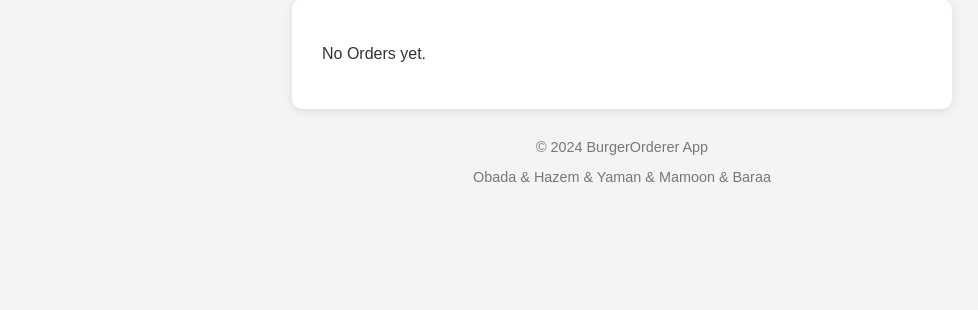
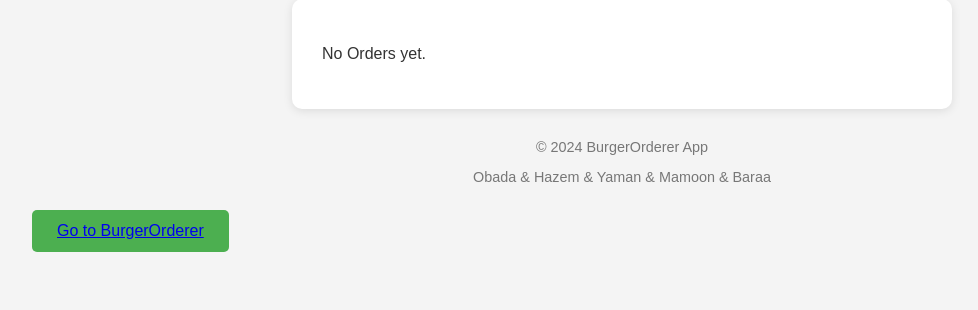
Before and after one commit to obma24/BurgerOrder, a Flask app: page / in a window 1280 px wide. Shown: the part 156-466 px from the top of the page, without its empty margins (18-996 px from the left). Run offline with Flask 3, Linux system fonts and the light colour scheme.

Commit message:
Made buttons (link) to KitchenView and BurgerOrderer
I got a tip for the lab teacher that its better if we had buttons between the burgerorderer and kitchenview, so its easier to follow the links: i made them look good and easy to see

```diff
--- a/Containers/BurgerOrderer/templates/index.html
+++ b/Containers/BurgerOrderer/templates/index.html
@@ -171,8 +171,12 @@
                 <p>Customizations: {{ order.customizations | join(', ') }}</p>
             </div>
         {% endfor %}
+
+        <!-- New button that links to the kitchen view -->
+        <a href="http://localhost:5001/" class="button">Go to Kitchen View</a>
     </div>
     {% endif %}
+
 
     <footer>
         <p>&copy; 2024 Burger Order App</p>
--- a/Containers/KitchenView/templates/kitchen.html
+++ b/Containers/KitchenView/templates/kitchen.html
@@ -75,6 +75,25 @@
             font-size: 0.9em;
             color: #777;
         }
+        .button {
+            background-color: #4CAF50;
+            border: none;
+            color: white;
+            padding: 12px 25px;
+            margin-right: 50px;
+            text-align: center;
+            text-decoration: none;
+            font-size: 16px;
+            border-radius: 5px;
+            cursor: pointer;
+            transition: background-color 0.3s ease;
+            margin-top: 10px;
+            display: inline-block;
+        }
+
+        .button:hover {
+            background-color: #45a049;
+        }
     </style>
 </head>
 <body>
@@ -116,6 +135,13 @@
         <p>&copy; 2024 BurgerOrderer App</p>
         <p>Obada & Hazem & Yaman & Mamoon & Baraa</p>
     </footer>
+
+    <!-- Link to KitchenView -->
+<div class="button">
+    <a href="http://localhost:5000/">
+        Go to BurgerOrderer
+    </a>
+</div>
 
     <script>
         /**
```
